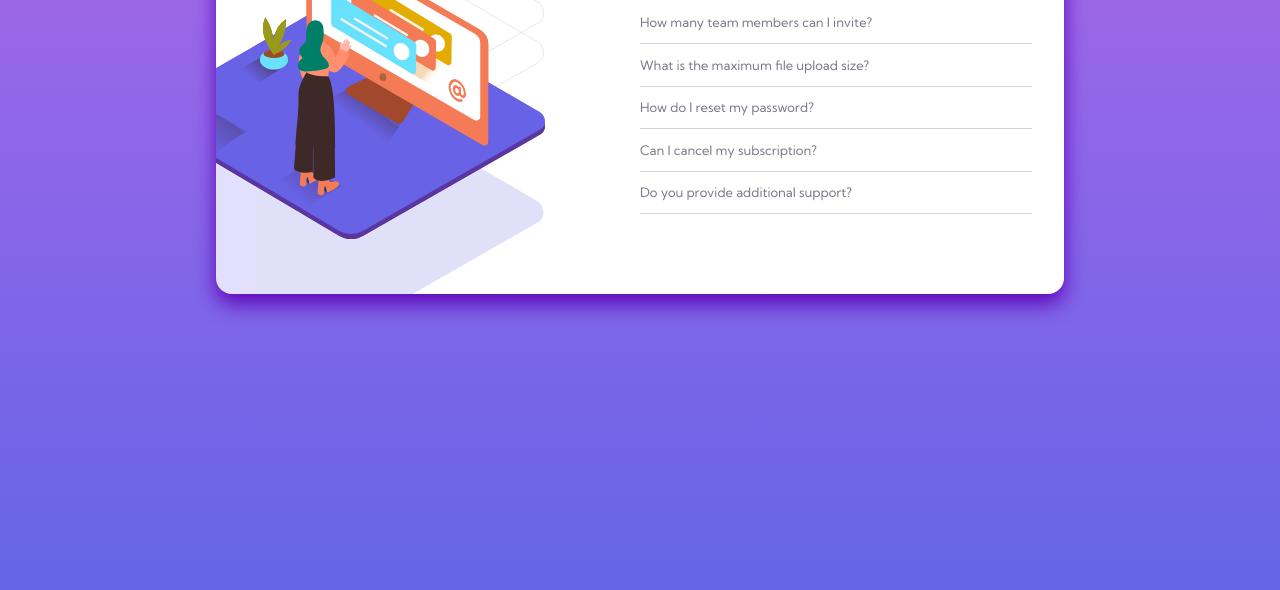
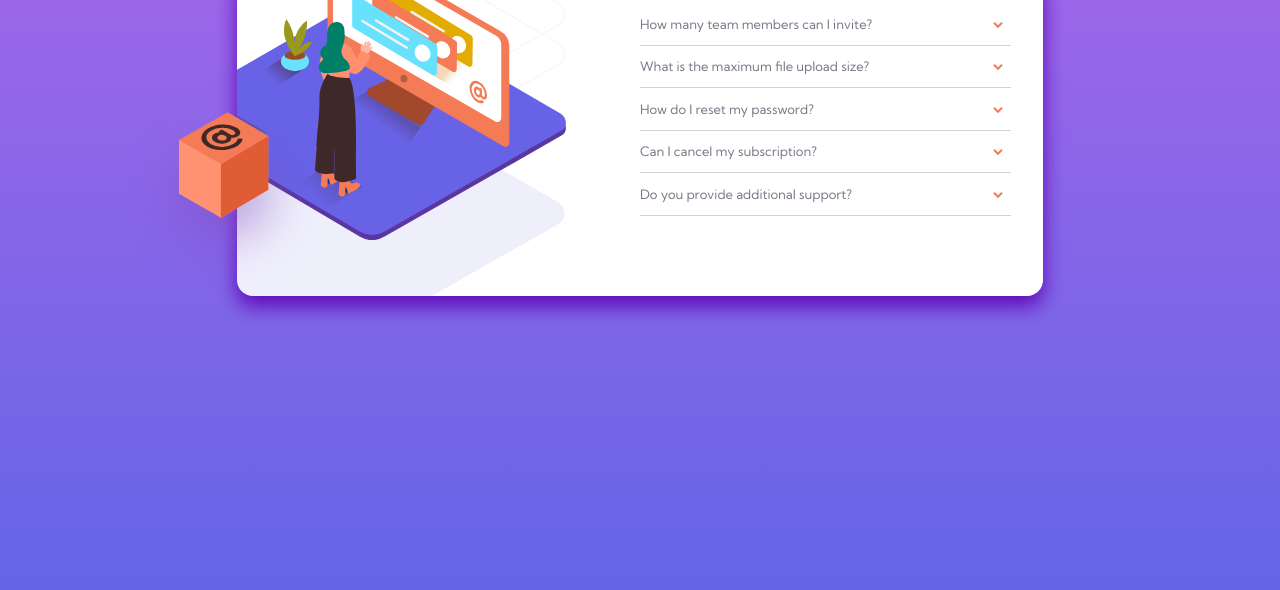
Before and after one commit to Greeshma2903/faq-accordian-page, a plain HTML site: page index.html in a window 1280 px wide. Shown: the part 210-800 px from the top of the page. Drawn offline with Linux system fonts and the light colour scheme.

Commit message:
Add files via upload
made some suggested changes

```diff
--- a/index.js
+++ b/index.js
@@ -2,7 +2,6 @@
 const questions = document.querySelectorAll(".question");
 
 questions.forEach(function (question) { //all question loop
-    const arrowBtn = question.querySelector(".question-btn");
     const questionTitle = question.querySelector(".question-title");
     //for the question clicked on
     questionTitle.addEventListener('click', function () {
--- a/styles.css
+++ b/styles.css
@@ -30,6 +30,7 @@
 }
 
 /* ==================== Global styles ======================= */
+
 body {
   background-image: linear-gradient(var(--clr-1), var(--clr-2));
   background-repeat: no-repeat;
@@ -37,6 +38,8 @@ body {
   font-family: var(--ff-primary);
   color: var(--f-text);
   font-size: var(--f-size);
+  max-width: 1500px;
+  margin: 0 auto;
 }
 
 h1 {
@@ -58,7 +61,7 @@ hr {
 
 /* -------------- content-container ------------------- */
 .container {
-  width: 19rem;
+  width: 16rem;
   margin: 6rem auto 6rem;
   background-color: var(--clr-white);
   border: none;
@@ -74,8 +77,16 @@ hr {
     text-align: left;
   }
 
+  main::before{
+    content: url("images/illustration-box-desktop.svg");
+    position: absolute;
+    left: 10%;
+    top:40%;
+    z-index: 2;
+  }
+
   .container {
-    width: 62%;
+    width: 58%;
     margin: 7% auto 7%;
     display: flex;
     flex-wrap: nowrap;
@@ -89,16 +100,15 @@ hr {
     position: relative;
   }
 
-  .box-img {
+  /* .box-img {
      content: url("images/illustration-box-desktop.svg");
      position: absolute;
      top: 243px;
      left: 119px;
      z-index: 1;
-  }
+  } */
 
   .woman-img {
-    content: url("images/illustration-woman-online-desktop.svg");
     /* since already positioned absolute */
     top: 1.5rem;
     width: 25rem;
@@ -106,7 +116,6 @@ hr {
   }
 
   .platform-img {
-    content: url("images/bg-pattern-desktop.svg");
     top: -5px;
         /* guess right and left positioning doesnt work with flex */
     width: 32rem;
@@ -159,15 +168,14 @@ hr {
   font-weight: 700;
 }
 
-.question-btn {
-  cursor: pointer;
-  border: none;
-  background-color: white;
+.question-title::after{
+  content: url("images/icon-arrow-down.svg");
   position: absolute;
-  right: 0;
+  top: 0;
+  right: .5rem;
 }
 
-.show-text .question-btn {
+.show-text .question-title::after {
   transform: rotate(180deg);
 }
 
```
